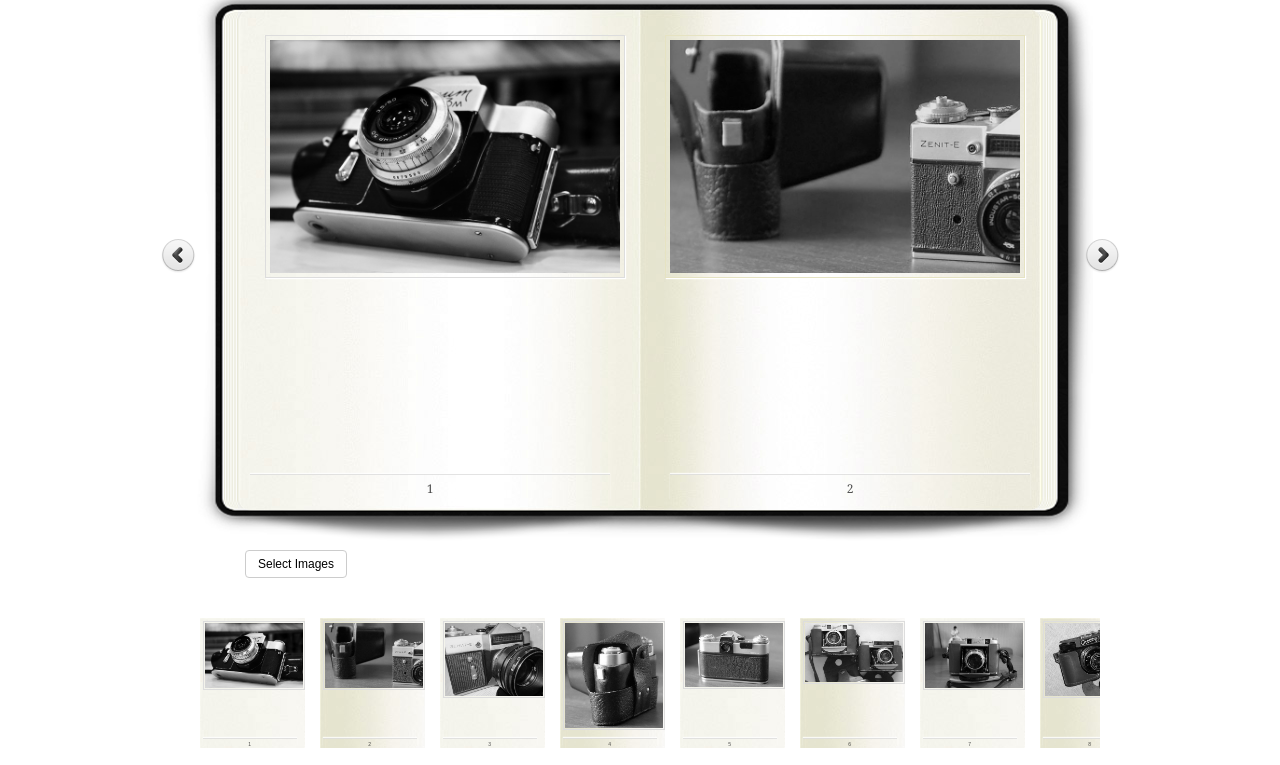
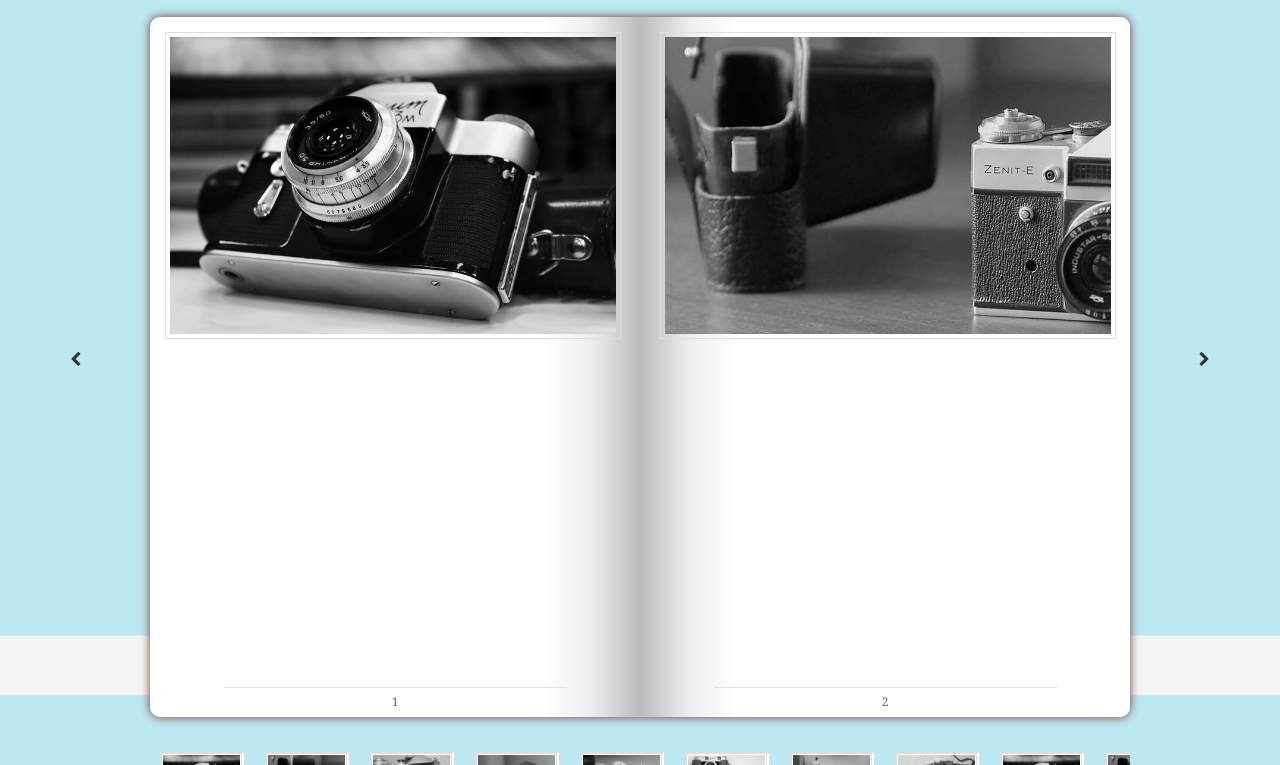
Before and after one commit to sheguloves/image-book, a website: page test.html in a window 1280 px wide. Shown: the part 105-870 px from the top of the page. Drawn offline with nearby package versions, Linux system fonts and the light colour scheme; files whose address does not match are found by name.

Commit message:
Import font-awesome as icon library and use bootstrap as css library.
TODO: loading not working now and need to refine scrollbar to make UI beauty.

```diff
--- a/app/js/main.js
+++ b/app/js/main.js
@@ -5,10 +5,12 @@
     };
 
     var urls = ["app/styles/images/001.jpg", "app/styles/images/002.jpg", "app/styles/images/003.jpg", "app/styles/images/004.jpg",
-            "app/styles/images/005.jpg", "app/styles/images/006.jpg", "app/styles/images/007.jpg", "app/styles/images/008.jpg"];
+                "app/styles/images/005.jpg", "app/styles/images/006.jpg", "app/styles/images/007.jpg", "app/styles/images/008.jpg",
+                "app/styles/images/001.jpg", "app/styles/images/002.jpg", "app/styles/images/003.jpg", "app/styles/images/004.jpg",
+                "app/styles/images/005.jpg", "app/styles/images/006.jpg", "app/styles/images/007.jpg", "app/styles/images/008.jpg"];
     var $mybook = $('#mybook');
-    var $bttn_next = $('#next_page_button');
-    var $bttn_prev = $('#prev_page_button');
+    var $bttn_next = $('.fa-chevron-right');
+    var $bttn_prev = $('.fa-chevron-left');
     var $loading = $('#loading');
     var $no_image = $('.no_image');
     var $gallery = $('.gallery');
@@ -33,9 +35,6 @@
     var useObjectUrl = false;
     var imagelist = [];
 
-    var GALLERY_WIDTH = 900;
-    var GALLERY_ITEM_WIDTH = 116;
-
     var length = 0;
     var loaded = 0;
 
@@ -47,7 +46,23 @@
             buildGallery(temp);
             loaded = 0;
         }
-    };
+    }
+
+    function getSize() {
+        if (window.matchMedia("(min-width: 1200px)").matches) {
+            return {
+                width: 980,
+                height: 700,
+                itemwidth: 105
+            };
+        } else {
+            return {
+                width: 980,
+                height: 700,
+                itemwidth: 105
+            }
+        }
+    }
 
     function buildGallery(pages) {
         var page;
@@ -103,10 +118,11 @@
         $loading.hide();
         $bttn_next.show();
         $bttn_prev.show();
+        var size = getSize();
         $mybook.show().booklet({
             name: null, // name of the booklet to display in the document title bar
-            width: 800, // container width
-            height: 500, // container height
+            width: size.width, // container width
+            height: size.height, // container height
             speed: 300, // speed of the transition between pages
             direction: 'LTR', // direction of the overall content organization, default LTR, left to right, can be RTL for languages which read right to left
             startingPage: 0, // index of the first page to be displayed
@@ -114,7 +130,7 @@
             easeIn: 'easeInQuad', // easing method for first half of transition
             easeOut: 'easeOutQuad', // easing method for second half of transition
 
-            pagePadding: 10, // padding for each page wrapper
+            pagePadding: 0, // padding for each page wrapper
             pageNumbers: true, // display page numbers on each page
 
             next: $bttn_next, // selector for element to use as click trigger for next page
@@ -127,8 +143,9 @@
         if (!$gallery.hasScrollBar()) {
             return;
         }
+        var size = getSize();
         var index = data.index + 1;
-        movement = index * GALLERY_ITEM_WIDTH - (GALLERY_WIDTH / 2)
+        movement = index * size.itemwidth - (size.width / 2)
         if (mouseEnter) {
             pendding = true;
         } else {
--- a/app/styles/css/style.css
+++ b/app/styles/css/style.css
@@ -1,134 +1,138 @@
-* {
-    margin: 0;
-    padding: 0;
+html {
+    font-size: 10px;
+    background-color: #bce8f1;
 }
 
-html {
-    font-size: 10px;
+div, body {
+    background-color: transparent;
 }
 
 body {
-    font-family: Arial, Helvetica, sans-serif;
-    color: #444;
     font-size: 1.2rem;
-    color: #000;
-    background-size: 100%;
 }
 
-footer,
-header {
-    margin: auto;
-    width: 80rem;
+footer {
+    position: absolute;
+    padding-top: 1rem;
+    text-align: center;
+    bottom: 0;
+    width: 100%;
+    height: 6rem;
+    background-color: #f5f5f5;
+    border-top: 1px solid #e5e5e5;
+    font-size: 0.75em;
+    color: #999;
 }
 
-header h1 {
-    margin-top: 2rem;
-    text-align: center;
-    color: #2F1B0C;
-    font-size: 4rem;
+input[type="file"] {
+    display: none;
+}
+
+.header {
+    height: 5rem;
+    width: 100%;
+}
+
+.container {
+/*    min-width: 300px;
+    min-height: 300px;*/
+}
+
+/*
+ nav bar
+*/
+.btn-group > label {
+    cursor: pointer;
+    margin: 0;
+    font-weight: normal;
+    color: #777;
+    line-height: 50px;
+}
+
+.btn-group > label:hover {
+    color: #555;
+}
+
+.btn-group .separater {
+    padding: 0 10px;
+}
+
+/*
+  book
+*/
+
+.book_wrapper {
+    position: relative;
+    width: 100%;
+    padding-bottom: 1rem;
+}
+
+.book_wrapper img {
+    border: 1px solid #ddd;
+    padding: 0.4rem;
+    margin: 1.5rem;
+    max-width: 94%;
+    max-height: 94%;
 }
 
 /* Booklet jQuery Plugin Style*/
 
 .booklet {
-    -moz-box-shadow: 0px 0px 1px #fff;
-    -webkit-box-shadow: 0px 0px 1px #fff;
-    box-shadow: 0px 0px 1px #fff;
-    -moz-border-radius: 1rem;
-    -webkit-border-radius: 1rem;
+    box-shadow: -0px -0px 1rem #793636;
     border-radius: 1rem;
+    margin: 0 auto;
+    background-color: #999;
+}
+
+.booklet .b-wrap {
+    background: #ffffff;
+}
+
+.booklet .b-wrap-right {
+    padding-left: 0.5rem !important;
+    border-bottom-right-radius: 1rem;
+    border-top-right-radius: 1rem;
+    background: linear-gradient(to left, #fff, #fff, #fff, #fff, #fff, #fff, #fff, #fff, #fff, #eee, #bbb);
 }
 
 .booklet .b-wrap-left {
-    background: #fff url(../images/left_bg.jpg) no-repeat top left;
-    -webkit-border-top-left-radius: 1rem;
-    -webkit-border-bottom-left-radius: 1rem;
-    -moz-border-radius-topleft: 1rem;
-    -moz-border-radius-bottomleft: 1rem;
+    padding-right: 0.5rem !important;
+    border-bottom-left-radius: 1rem;
     border-top-left-radius: 1rem;
-    border-bottom-left-radius: 1rem;
-}
-
-.booklet .b-wrap-right {
-    background: #efefef url(../images/right_bg.jpg) no-repeat top left;
-    -webkit-border-top-right-radius: 1rem;
-    -webkit-border-bottom-right-radius: 1rem;
-    -moz-border-radius-topright: 1rem;
-    -moz-border-radius-bottomright: 1rem;
-    border-top-right-radius: 1rem;
-    border-bottom-right-radius: 1rem;
+    background: linear-gradient(to right, #fff, #fff, #fff, #fff, #fff, #fff, #fff, #fff, #fff, #eee, #bbb);
 }
 
 .booklet .b-counter {
-    bottom: 1rem;
-    position: absolute;
-    display: block;
-    width: 90%;
-    height: 2rem;
+    width: 70%;
+    left: 15% !important;
     border-top: 1px solid #ddd;
-    color: #222;
-    text-align: center;
     font-size: 1.2rem;
-    padding: 5px 0 0;
     background: transparent;
-    -moz-box-shadow: 0px -1px 1px #fff;
-    -webkit-box-shadow: 0px -1px 1px #fff;
-    box-shadow: 0px -1px 1px #fff;
     opacity: 0.8;
 }
 
-.book_wrapper {
-    margin: 0 auto;
-    padding-top: 50px;
-    width: 90.5rem;
-    height: 54rem;
-    position: relative;
-    background: transparent url(../images/bg.png) no-repeat 9px 27px;
+/* Booklet jQuery Plugin Style end*/
+
+/*
+  prev / next button
+*/
+
+.fa-chevron-left,
+.fa-chevron-right {
+    position: absolute;
+    cursor: pointer;
+    margin-top: -2rem;
+    top: 50%;
+    font-size: 1.3em;
 }
 
-.book_wrapper img {
-    border: 1px solid #ddd;
-    padding: 4px;
-    margin: 15px;
-    max-width: 350px;
-    max-height: 480px;
-    -moz-box-shadow: 1px 1px 1px #fff;
-    -webkit-box-shadow: 1px 1px 1px #fff;
-    box-shadow: 1px 1px 1px #fff;
+.fa-chevron-right {
+    right: 0px;
 }
 
-.booklet .b-wrap-right img {
-    border: 1px solid #E6E3C2;
-}
-
-a#next_page_button,
-a#prev_page_button {
-    display: none;
-    position: absolute;
-    width: 41px;
-    height: 40px;
-    cursor: pointer;
-    margin-top: -20px;
-    top: 50%;
-    background: transparent url(../images/buttons.png) no-repeat 0px -40px;
-}
-
-a#prev_page_button {
-    left: -30px;
-}
-
-a#next_page_button {
-    right: -30px;
-    background-position: -41px -40px;
-}
-
-a#next_page_button:hover {
-    background-position: -41px 0px;
-}
-
-a#prev_page_button:hover {
-    background-position: 0px 0px;
-}
+/*
+  message
+*/
 
 .loading {
     width: 160px;
@@ -144,8 +148,6 @@
     background: #000 url(../images/ajax-loader.gif) no-repeat 10px 50%;
     opacity: 0.7;
     z-index: 9999;
-    -moz-border-radius: 20px;
-    -webkit-border-radius: 20px;
     border-radius: 20px;
     filter: progid: DXImageTransform.Microsoft.Alpha(opacity=70);
 }
@@ -167,40 +169,36 @@
     z-index: 9999;
 }
 
-.open-button {
-    background-color: #fff;
-    cursor: pointer;
-    margin: 0 0.5rem;
-    border: 1px solid #ccc;
-    padding: 0.6rem 1.2rem;
-    border-radius: 4px;
-    line-height: 2.8rem;
-}
-
-.open-button:hover {
-    color: #333;
-    background-color: #e6e6e6;
-    border-color: #adadad;
- }
+/*
+  gallery
+*/
 
 .gallery {
-    padding: 4rem 1rem 4rem 1rem;
-    height: 13rem;
-    width: 90rem;
+    padding: 2.5rem 0 2.5rem 0;
+    height: 20rem;
     margin: auto;
     overflow-x: auto;
     overflow-y: hidden;
+/*    border: 1px solid #A35A1B;
+    box-shadow: 0 0 0.5rem #A35A1B;*/
+}
+
+@media (min-width: 1200px) {
+    .gallery {
+        width: 980px;
+    }
 }
 
 .gallery ul {
-    height: 12.5rem;
+    padding: 0;
+    height: 15rem;
     width: 100%;
     display: block;
     white-space: nowrap; /* use this attribute to make children keep in one line */
 }
 
-.gallery li{
-    width: 10rem;
+.gallery li {
+    width: 10.5rem;
     padding-left: 10px;
     padding-right: 10px;
     height: 100%;
@@ -216,19 +214,13 @@
 }
 
 .galleryItem {
+    background-color: #fff;
+    border: 1px solid #ddd;
     position: relative;
-    padding: 0.25rem;
+    /*padding: 0.25rem;*/
     width: 100%;
     height: 100%;
     transition: all 0.5s ease;
-}
-
-.left-page {
-    background: #fff url(../images/left_bg.jpg) no-repeat top left;
-}
-
-.right-page {
-    background: #efefef url(../images/right_bg.jpg) no-repeat top left;
 }
 
 .g-counter {
@@ -243,8 +235,6 @@
     font-size: 0.5rem;
     padding: 1.25px 0 0;
     background: transparent;
-    -moz-box-shadow: 0px -1px 1px #fff;
-    -webkit-box-shadow: 0px -1px 1px #fff;
     box-shadow: 0px -1px 1px #fff;
     opacity: 0.8;
 }
--- a/bower.json
+++ b/bower.json
@@ -5,6 +5,8 @@
   "license": "MIT",
   "private": true,
   "dependencies": {
-    "react": "~0.14.3"
+    "react": "~0.14.3",
+    "bootstrap": "~3.3.6",
+    "font-awesome": "~4.5.0"
   }
 }
--- a/test.html
+++ b/test.html
@@ -7,9 +7,15 @@
 -->
 <head>
     <title>Image book with jQuery Booklet</title>
+    <meta charset="utf-8" />
+    <meta name="viewport" content="width=device-width, initial-scale=1">
     <meta name="description" content="Image book with jQuery Booklet"/>
     <meta name="keywords" content="jquery, image book, flip, pages, booklet, plugin, css3"/>
 
+    <!-- build:css -->
+    <link rel="stylesheet" type="text/css" href="bower_components/bootstrap/dist/css/bootstrap.css" />
+    <link rel="stylesheet" type="text/css" href="bower_components/font-awesome/css/font-awesome.css" />
+    <!-- endbuild -->
 
     <link rel="stylesheet" type="text/css" href="app/styles/css/jquery.booklet.latest.css"/>
     <link rel="stylesheet" type="text/css" href="app/styles/css/style.css"/>
@@ -20,23 +26,33 @@
 </head>
 
 <body>
-    <header>
-        <h1>Image book with jQuery Booklet</h1>
-    </header>
-    <div class="book_wrapper">
-        <a id="next_page_button"></a>
-        <a id="prev_page_button"></a>
-        <div id="loading" class="loading">Loading pages...</div>
-        <div class="no_image">No Image selected!</div>
-        <div id="mybook" style="display:none;">
+    <div class="header"></div>
+    <nav class="navbar navbar-default">
+        <div class="container">
+            <div class="btn-group">
+                <input id="fileDialog" type="file" multiple accept="image/*"/>
+                <label for="fileDialog">Import Images</label>
+                <label class="separater"> | </label>
+                <label>About</label>
+            </div>
+        </div>
+    </nav>
+    <div class="container">
+        <div class="book_wrapper">
+            <i class="fa fa-chevron-left"></i>
+            <i class="fa fa-chevron-right"></i>
+            <div id="loading" class="loading">Loading pages...</div>
+            <div class="no_image">No Image selected!</div>
+            <div id="mybook" style="display:none;">
+            </div>
+        </div>
+        <div class="gallery">
         </div>
     </div>
-    <footer id="footer">
-        <input id="fileDialog" type="file" multiple accept="image/*" style="display:none;"/>
-        <label for="fileDialog" class="open-button">Select Images</label>
+
+    <footer>
+        <p>© 2015 Build by Felix Xi</p>
     </footer>
-    <div class="gallery">
-    </div>
     <!-- The JavaScript -->
     <script type="text/javascript" src="app/js/main.js"></script>
 </body>
```
Also changed, not shown: app/js/src/booker.js (+103 -47 lines), index.html (+9 -4 lines), app/styles/images/ajax-loader.gif (deleted), app/styles/images/bg.png (deleted), app/styles/images/buttons.png (deleted), app/styles/images/left_bg.jpg (deleted), app/styles/images/right_bg.jpg (deleted).
